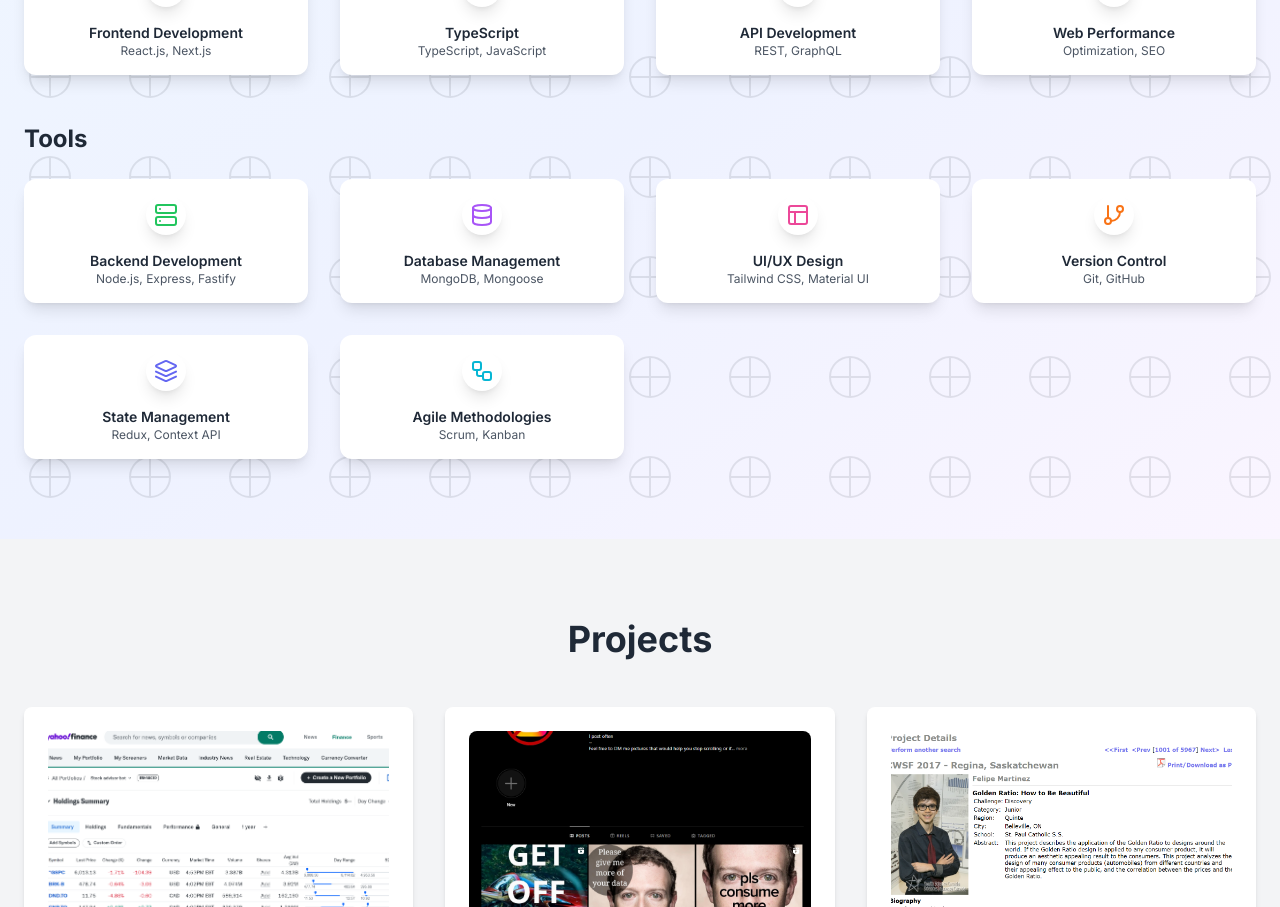
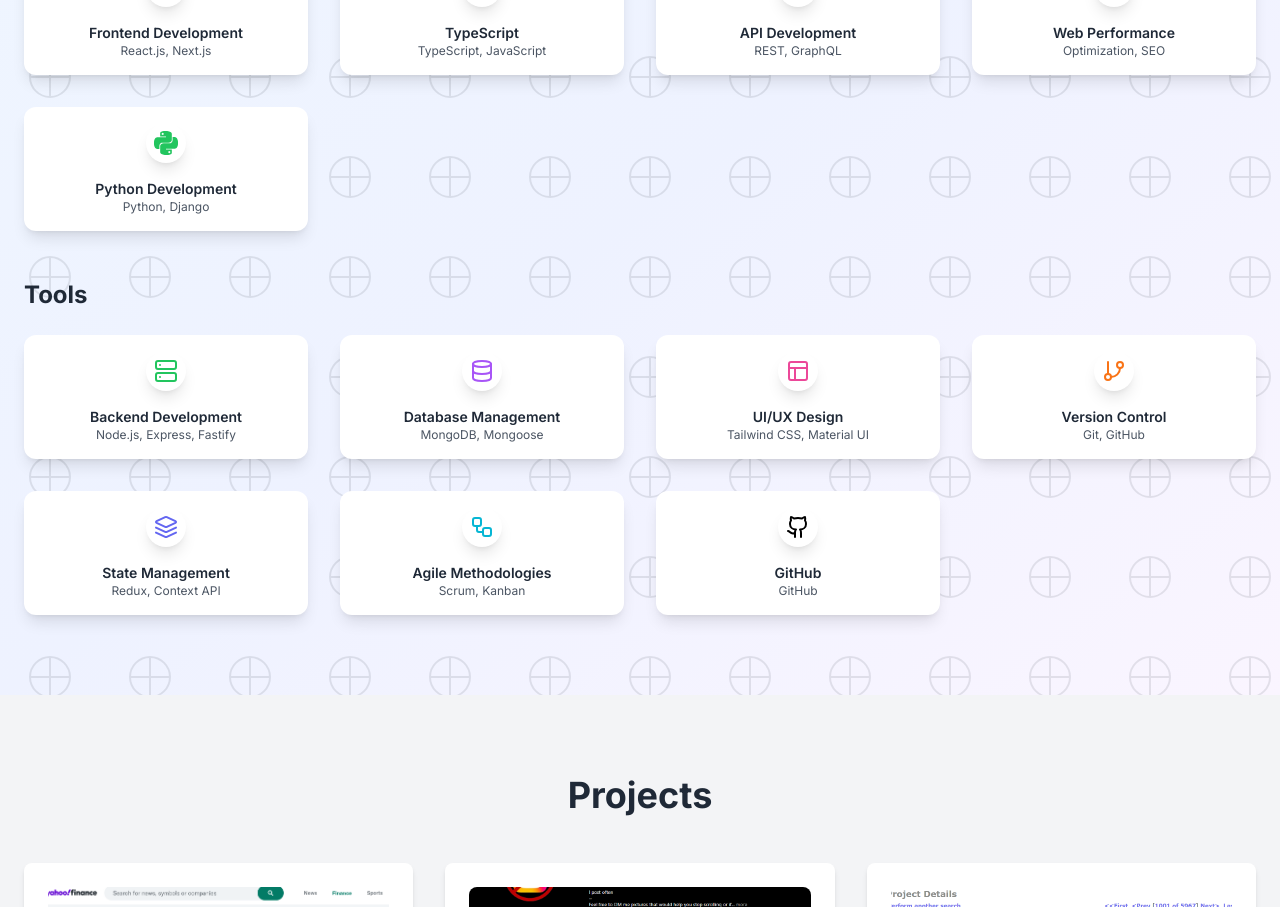
Before and after one commit to felimart2003/portfolio-curr, a Next.js app: page / in a window 1280 px wide. Shown: the part 2673-3580 px from the top of the page. Built offline with nearby package versions, Linux system fonts and the light colour scheme.

Commit message:
update to use react-icons library

```diff
--- a/app/components/Skills.tsx
+++ b/app/components/Skills.tsx
@@ -1,7 +1,8 @@
 "use client"
 
 import { motion } from "framer-motion"
-import { Code, Database, Server, Layout, GitBranch, Terminal, Layers, Cpu, Globe, Workflow } from "lucide-react"
+import { Code, Database, Server, Layout, GitBranch, Terminal, Layers, Cpu, Globe, Workflow, Github } from "lucide-react"
+import { SiPython } from "react-icons/si"
 import AnimatedSectionHeader from "./AnimatedSectionHeader"
 
 const SkillIcon = ({ icon: Icon, color }: { icon: any; color: string }) => (
@@ -39,6 +40,13 @@ const languages = [
     tech: "Optimization, SEO",
     description: "Optimizing web applications for speed, accessibility, and search engine visibility.",
     color: "text-teal-500",
+  },
+  {
+    icon: SiPython,
+    name: "Python Development",
+    tech: "Python, Django",
+    description: "Developing robust applications using Python and Django framework.",
+    color: "text-green-500",
   },
 ]
 
@@ -84,6 +92,13 @@ const tools = [
     tech: "Scrum, Kanban",
     description: "Working efficiently in agile environments with focus on continuous delivery.",
     color: "text-cyan-500",
+  },
+  {
+    icon: Github,
+    name: "GitHub",
+    tech: "GitHub",
+    description: "Managing code versions efficiently with GitHub and collaborating effectively.",
+    color: "text-black",
   },
 ]
 
```
Also changed, not shown: package.json (+4 -3 lines), 1 other file (tests, documents, lock files or other folders).
